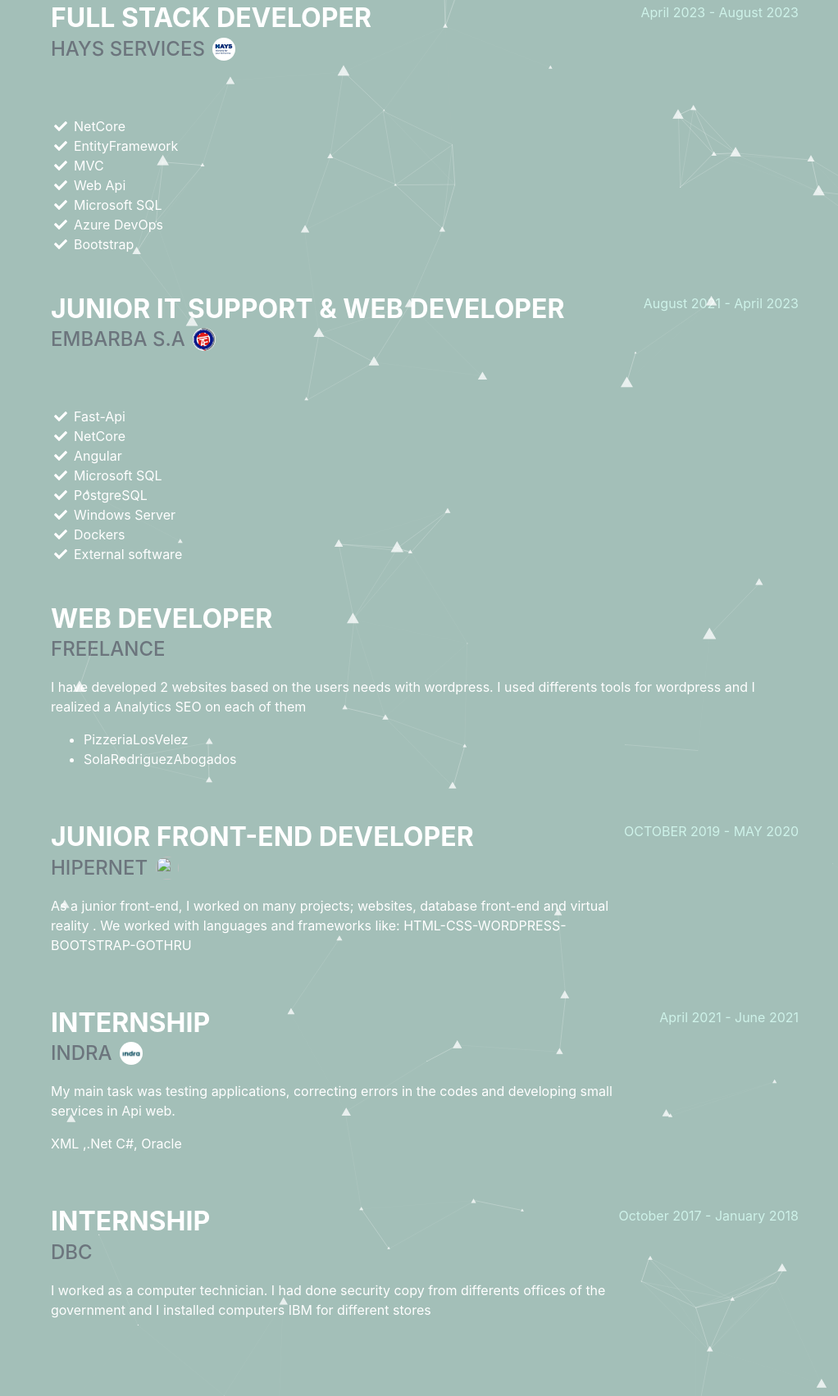
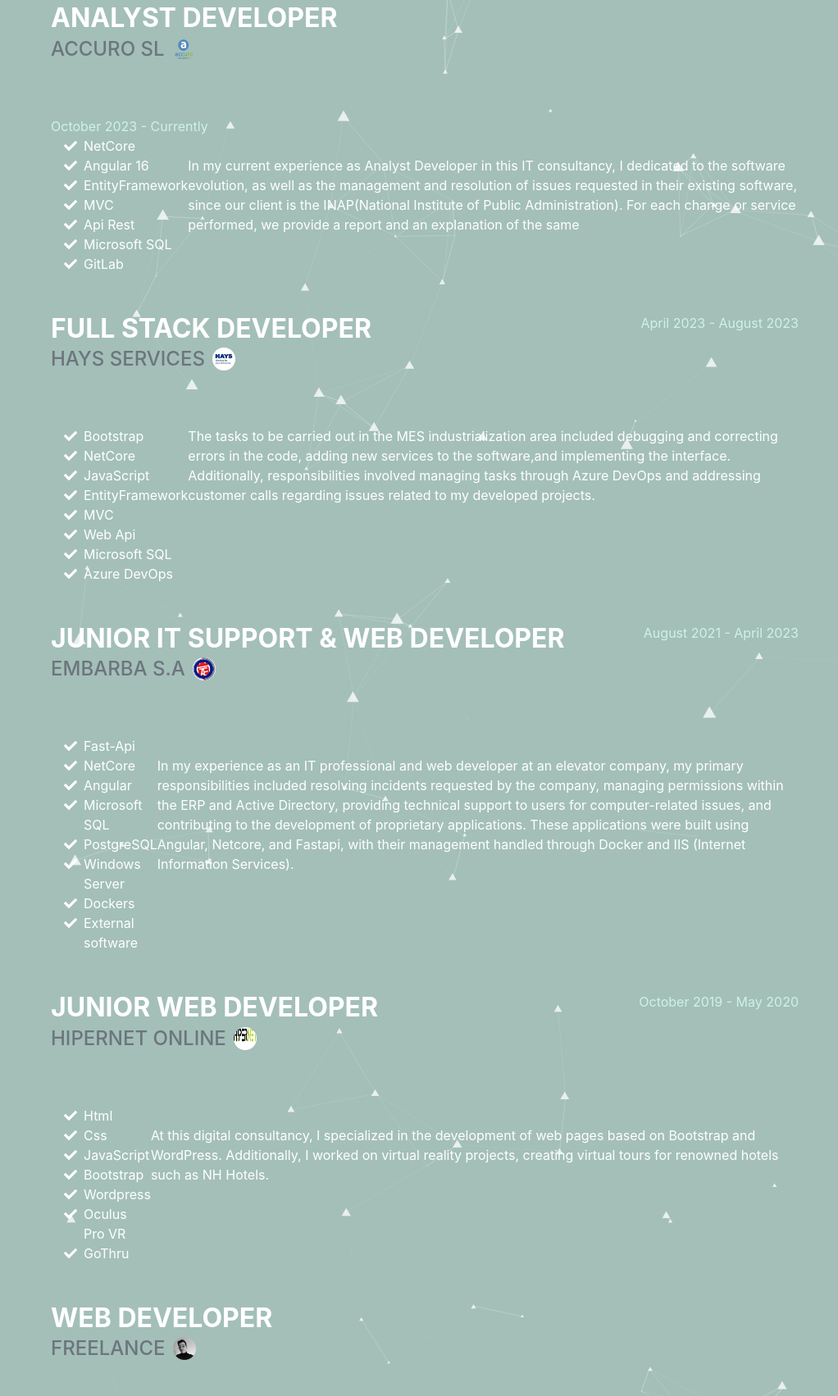
Before and after one commit to ramonchu96/Portfolio, a plain HTML site: page index.html in a window 1280 px wide. Shown: the part 993-2696 px from the top of the page at 82% size, without its empty margins (258-1280 px from the left). Drawn offline with nearby package versions, Linux system fonts and the light colour scheme; animation ran at ten frames a second; a web font is replaced by a local one.

Commit message:
Update Content

```diff
--- a/index.html
+++ b/index.html
@@ -99,14 +99,14 @@
                             <a class="social-icon" href="https://github.com/ramonchu96">
                                 <i class="fab fa-github"></i>
                             </a>
-                            <button onclick="downloadCV()" type="button" class="btn btn-primary" >Download CV</button>
+                            <button onclick="downloadCV()" type="button" class="btn btn-primary">Download CV</button>
 
                         </div>
                     </div>
                 </div>
                 <div class="row">
-                <div class="espacio3D" >
-                    <img class="image-cube-netcore" src="assets/img/NET_Core.png"/>
+                    <div class="espacio3D">
+                        <img class="image-cube-netcore" src="assets/img/NET_Core.png" />
                         <div class="cubo3D">
                             <div class="baseNet"></div>
                             <aside class="caraNet cara1"></aside>
@@ -117,8 +117,8 @@
                             <aside class="caraNet cara6"></aside>
                         </div><!-- termina cubo 3d -->
                     </div><!-- termina espacio 3d -->
-                <div class="espacio3D" >
-                    <img class="image-cube-angular" src="assets/img/angular.png"/>
+                    <div class="espacio3D">
+                        <img class="image-cube-angular" src="assets/img/angular.png" />
                         <div class="cubo3D">
                             <div class="baseAngular"></div>
                             <aside class="caraAngular cara1"></aside>
@@ -129,25 +129,7 @@
                             <aside class="caraAngular cara6"></aside>
                         </div><!-- termina cubo 3d -->
                     </div><!-- termina espacio 3d -->
-            <div class="col">
-              <div style="width:10px; height: 10px; margin-left: 100px; margin-top: 200px;">
-                <!-- <div class="image-cube">
-                    <img src="./assets/img/angular.png"/>
-                </div> -->
-                <!-- <div class="espacio3D" >
-                  <div class="cubo3D">
-                    <div class="base"></div>
-                    <aside class="cara cara1"></aside>
-                    <aside class="cara cara2"></aside>
-                    <aside class="cara cara3"></aside>
-                    <aside class="cara cara4"></aside>
-                    <aside class="cara cara5"></aside>
-                    <aside class="cara cara6"></aside>
-                  </div>
-                </div> -->
-                <!-- termina espacio 3d -->
-              </div>
-            </div>
+
                 </div>
             </div>
 
@@ -160,21 +142,74 @@
             <h2 class="mb-5" id="title1">Experience</h2>
             <div class="d-flex flex-column flex-md-row justify-content-between mb-5">
                 <div class="flex-grow-1">
+                    <h3 class="mb-0" id="subtitle1_2">ANALYST DEVELOPER</h3>
+                    <div class="subheading mb-3">ACCURO SL
+                        <img class="imgedit rounded-circle" src="./assets/img/accuro.avif" />
+                    </div>
+                </div>
+            </div>
+                <div class="flex-shrink-0"><span class="text-primary">October 2023 - Currently</span></div>
+                <div class="d-flex flex-column flex-md-row justify-content-between mb-5">
+                        <ul class="fa-ul mb-0">
+                            <li>
+                                <span class="fa-li"><i class="fas fa-check"></i></span>
+                                NetCore
+                            </li>
+                            <li>
+                                <span class="fa-li"><i class="fas fa-check"></i></span>
+                                Angular 16
+                            </li>
+                            <li>
+                                <span class="fa-li"><i class="fas fa-check"></i></span>
+                                EntityFramework
+                            </li>
+                            <li>
+                                <span class="fa-li"><i class="fas fa-check"></i></span>
+                                MVC
+                            </li>
+                            <li>
+                                <span class="fa-li"><i class="fas fa-check"></i></span>
+                                Api Rest
+                            </li>
+                            <li>
+                                <span class="fa-li"><i class="fas fa-check"></i></span>
+                                Microsoft SQL
+                            </li>
+                            <li>
+                                <span class="fa-li"><i class="fas fa-check"></i></span>
+                                GitLab
+                            </li>
+                        </ul>
+                    <br>
+                    <hr class="m-0" style="background-color: white;" />
+                    <div class="mb-0 ">
+                    <br>
+                        <p class="flex-grow-1">In my current experience as Analyst Developer in this IT consultancy, I dedicated to the software evolution, as well as the management and resolution of issues requested in their existing software, since our client is the INAP(National Institute of Public Administration). For each change or service performed, we provide a report and an explanation of the same</p>
+                    </div>
+                </div>
+                <div class="d-flex flex-column flex-md-row justify-content-between mb-5">
+                    <div class="flex-grow-1">
                         <h3 class="mb-0" id="subtitle1_2">FULL STACK DEVELOPER</h3>
                         <div class="subheading mb-3">Hays Services
-                            <img class="imgedit rounded-circle"
-                                src="./assets/img/hays_logo.jpg" />
+                            <img class="imgedit rounded-circle" src="./assets/img/hays_logo.jpg" />
                         </div>
                     </div>
                     <div class="flex-shrink-0"><span class="text-primary">April 2023 - August 2023</span></div>
 
                 </div>
                 <div class="d-flex flex-column flex-md-row justify-content-between mb-5">
-                        <div class="row">
                         <ul class="fa-ul mb-0">
                             <li>
                                 <span class="fa-li"><i class="fas fa-check"></i></span>
+                                Bootstrap
+                            </li>
+                            <li>
+                                <span class="fa-li"><i class="fas fa-check"></i></span>
                                 NetCore
+                            </li>
+                            <li>
+                                <span class="fa-li"><i class="fas fa-check"></i></span>
+                                JavaScript
                             </li>
                             <li>
                                 <span class="fa-li"><i class="fas fa-check"></i></span>
@@ -196,25 +231,24 @@
                                 <span class="fa-li"><i class="fas fa-check"></i></span>
                                 Azure DevOps
                             </li>
-                                <li>
-                                    <span class="fa-li"><i class="fas fa-check"></i></span>
-                                    Bootstrap
-                                </li>
                         </ul>
+                    <br>
+                    <hr class="m-0" style="background-color: white;" />
+                    <br>
+                    <div class="mb-0 ">
+                        <p class="flex-grow-1">The tasks to be carried out in the MES industrialization area included debugging and correcting errors in the code, adding new services to the software,and implementing the interface. Additionally, responsibilities involved managing tasks through Azure DevOps and addressing customer calls regarding issues related to my developed projects.</p>
                     </div>
                 </div>
                 <div class="d-flex flex-column flex-md-row justify-content-between mb-5">
                     <div class="flex-grow-1">
                         <h3 class="mb-0" id="subtitle1_1">Junior IT Support & Web Developer</h3>
                         <div class="subheading mb-3">EMBARBA S.A
-                            <img class="imgedit rounded-circle"
-                                src="./assets/img/embarba_logo.jpg" />
+                            <img class="imgedit rounded-circle" src="./assets/img/embarba_logo.jpg" />
                         </div>
                     </div>
                     <div class="flex-shrink-0"><span class="text-primary">August 2021 - April 2023</span></div>
                 </div>
                 <div class="d-flex flex-column flex-md-row justify-content-between mb-5">
-                    <div class="row">
                         <ul class="fa-ul mb-0">
                             <li>
                                 <span class="fa-li"><i class="fas fa-check"></i></span>
@@ -250,58 +284,130 @@
                                 External software
                             </li>
                         </ul>
+                    <br>
+                    <hr class="m-0" style="background-color: white;" />
+                    <div class="mb-0 ">
+                    <br>
+                        <p class="flex-grow-1">In my experience as an IT professional and web developer at an elevator company, my primary responsibilities included resolving incidents requested by the company, managing permissions within the ERP and Active Directory, providing technical support to users for computer-related issues, and contributing to the development of proprietary applications. These applications were built using Angular, Netcore, and Fastapi, with their management handled through Docker and IIS (Internet Information Services).</p>
                     </div>
                 </div>
                 <div class="d-flex flex-column flex-md-row justify-content-between mb-5">
                     <div class="flex-grow-1">
-                        <h3 class="mb-0" id="subtitle1_2">Web Developer</h3>
-                        <div class="subheading mb-3">Freelance</div>
-                        <p>I have developed 2 websites based on the users needs with wordpress. I used differents tools
-                            for wordpress and I realized a Analytics SEO on each of them</p>
+                        <h3 class="mb-0" id="subtitle1_1">Junior Web Developer</h3>
+                        <div class="subheading mb-3">Hipernet Online
+                            <img class="imgedit rounded-circle" src="./assets/img/hipernet.png" />
+                        </div>
+                    </div>
+                    <div class="flex-shrink-0"><span class="text-primary">October 2019 - May 2020</span></div>
+                </div>
+                <div class="d-flex flex-column flex-md-row justify-content-between mb-5">
+                        <ul class="fa-ul mb-0">
+                            <li>
+                                <span class="fa-li"><i class="fas fa-check"></i></span>
+                                Html
+                            </li>
+                            <li>
+                                <span class="fa-li"><i class="fas fa-check"></i></span>
+                                Css
+                            </li>
+                            <li>
+                                <span class="fa-li"><i class="fas fa-check"></i></span>
+                                JavaScript
+                            </li>
 
-                        <ul>
                             <li>
-                                <a onclick="window.open('https://www.pizzerialosvelez.com/')" data-toggle="popover1"
-                                    title="Los Velez">PizzeriaLosVelez</a>
+                                <span class="fa-li"><i class="fas fa-check"></i></span>
+                                Bootstrap
                             </li>
-                            <li><a onclick="window.open('https://www.solarodriguez.com/')" data-toggle="popover2"
-                                    title="Sola Rodriguez Abogados">SolaRodriguezAbogados</a></li>
+                            <li>
+                                <span class="fa-li"><i class="fas fa-check"></i></span>
+                                Wordpress
+                            </li>
+                            <li>
+                                <span class="fa-li"><i class="fas fa-check"></i></span>
+                                Oculus Pro VR
+                            </li>
+                            <li>
+                                <span class="fa-li"><i class="fas fa-check"></i></span>
+                                GoThru
+                            </li>
                         </ul>
+                    <br>
+                    <hr class="m-0" style="background-color: white;" />
+                    <div class="mb-0 ">
+                    <br>
+                        <p class="flex-grow-1">At this digital consultancy, I specialized in the development of web pages based on Bootstrap and WordPress. Additionally, I worked on virtual reality projects, creating virtual tours for renowned hotels such as NH Hotels.</p>
                     </div>
                 </div>
                 <div class="d-flex flex-column flex-md-row justify-content-between mb-5">
                     <div class="flex-grow-1">
-                        <h3 class="mb-0" id="subtitle1_3">Junior Front-End Developer</h3>
-                        <div class="subheading mb-3">Hipernet
-                            <img class="imgedit  rounded-circle" src="./assets/img/business_white.svg" />
+                        <h3 class="mb-0" id="subtitle1_1">Web Developer</h3>
+                        <div class="subheading mb-3">Freelance
+                            <img class="imgedit rounded-circle" src="./assets/img/profile.jpg" />
                         </div>
-                        <p>As a junior front-end, I worked on many projects; websites, database front-end and virtual
-                            reality . We worked with languages and frameworks like: HTML-CSS-WORDPRESS-BOOTSTRAP-GOTHRU
-                        </p>
                     </div>
-                    <div class="flex-shrink-0"><span class="text-primary">OCTOBER 2019 - MAY 2020</span></div>
                 </div>
                 <div class="d-flex flex-column flex-md-row justify-content-between mb-5">
+                        <ul class="fa-ul mb-0">
+                            <li>
+                                <span class="fa-li"><i class="fas fa-check"></i></span>
+                                Angular
+                            </li>
+                            <li>
+                                <span class="fa-li"><i class="fas fa-check"></i></span>
+                                Firebase
+                            </li>
+                            <li>
+                                <span class="fa-li"><i class="fas fa-check"></i></span>
+                                Wordpress
+                            </li>
+                        </ul>
+                    <br>
+                    <hr class="m-0" style="background-color: white;" />
+                    <div class="mb-0 ">
+                    <br>
+                        <p class="flex-grow-1">Desarrollo de lading page y paginas en CRM como wordpres. Clientes actuales obtenido son los siguientes: </p>
+                        <li>
+                            <span class="fa-li"><i class="fas fa-check"></i></span>
+                            <a href="https://solarodriguez.com/">SolaRodriguez Abogados</a>
+                        </li>
+                        <li>
+                            <span class="fa-li"><i class="fas fa-check"></i></span>
+                            <a href="https://tintoreriawes.com/">Tintoreia WES</a>
+                        </li>
+                        <li>
+                            <span class="fa-li"><i class="fas fa-check"></i></span>
+                            <a href="https://pizzerialosvelez.com/">Los Velez Restaurante</a>
+                        </li>
+                    </div>
+                </div>
+                <!-- <div class="d-flex flex-column flex-md-row justify-content-between mb-5">
                     <div class="flex-grow-1">
                         <h3 class="mb-0" id="subtitle1_4">Internship</h3>
                         <div class="subheading mb-3">Indra
-                            <img class="imgedit  rounded-circle"
-                                src="./assets/img/indra_logo.jpg" />
+                            <img class="imgedit  rounded-circle" src="./assets/img/indra_logo.jpg" />
                         </div>
                         <p>My main task was testing applications, correcting errors in the codes and developing small
                             services in Api web. </p>
                         <p>XML ,.Net C#, Oracle</p>
                     </div>
                     <div class="flex-shrink-0"><span class="text-primary">April 2021 - June 2021</span></div>
-                </div>
-                <div class="d-flex flex-column flex-md-row justify-content-between mb-5">
+                </div> -->
+                <!-- <div class="d-flex flex-column flex-md-row justify-content-between mb-5">
                     <div class="flex-grow-1">
                         <h3 class="mb-0" id="subtitle1_5">Internship</h3>
                         <div class="subheading mb-3">DBC</div>
-                        <p>I worked as a computer technician. I had done security copy from differents offices of the
-                            government and I installed computers IBM for different stores</p>
                     </div>
                     <div class="flex-shrink-0"><span class="text-primary">October 2017 - January 2018</span></div>
+                </div>
+                <div class="d-flex flex-column flex-md-row justify-content-between mb-5">
+                    <br>
+                    <hr class="m-0" style="background-color: white;" />
+                    <div class="mb-0 ">
+                    <br>
+                        <p class="flex-grow-1">En esta experiencia como matenimiento en sistemas me dedicaba a la repacion de hardware y software. Instlacion de nuevos dispositivos y desintalacion de los mismo. Reparacio</p>
+                    </div>
+                </div> -->
             </div>
         </div>
     </section>
```
Also changed, not shown: assets/img/accuro.avif (added), assets/img/hipernet.png (added), css/styles.css. Lines whose indentation alone changed are shown as unchanged.
